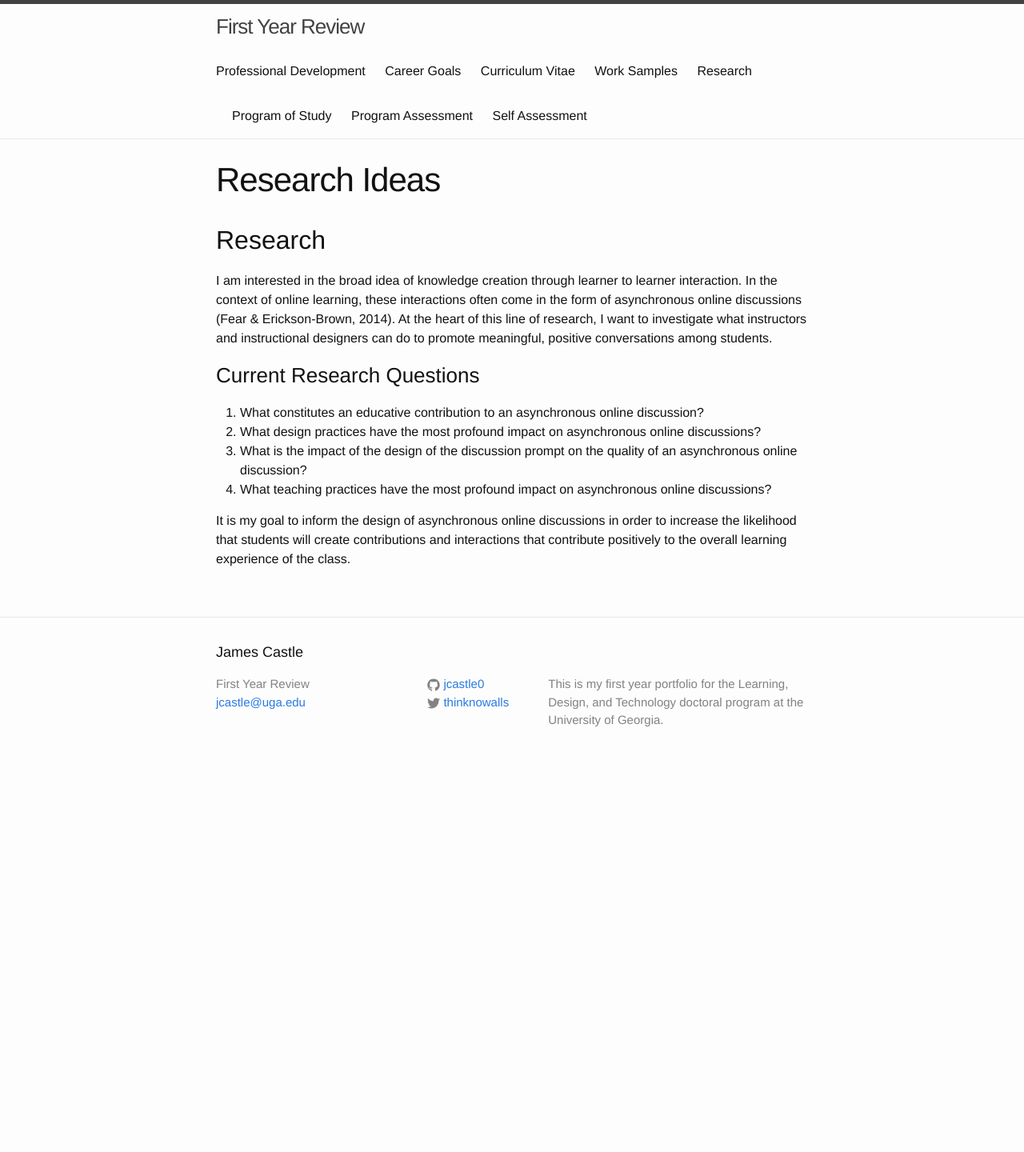
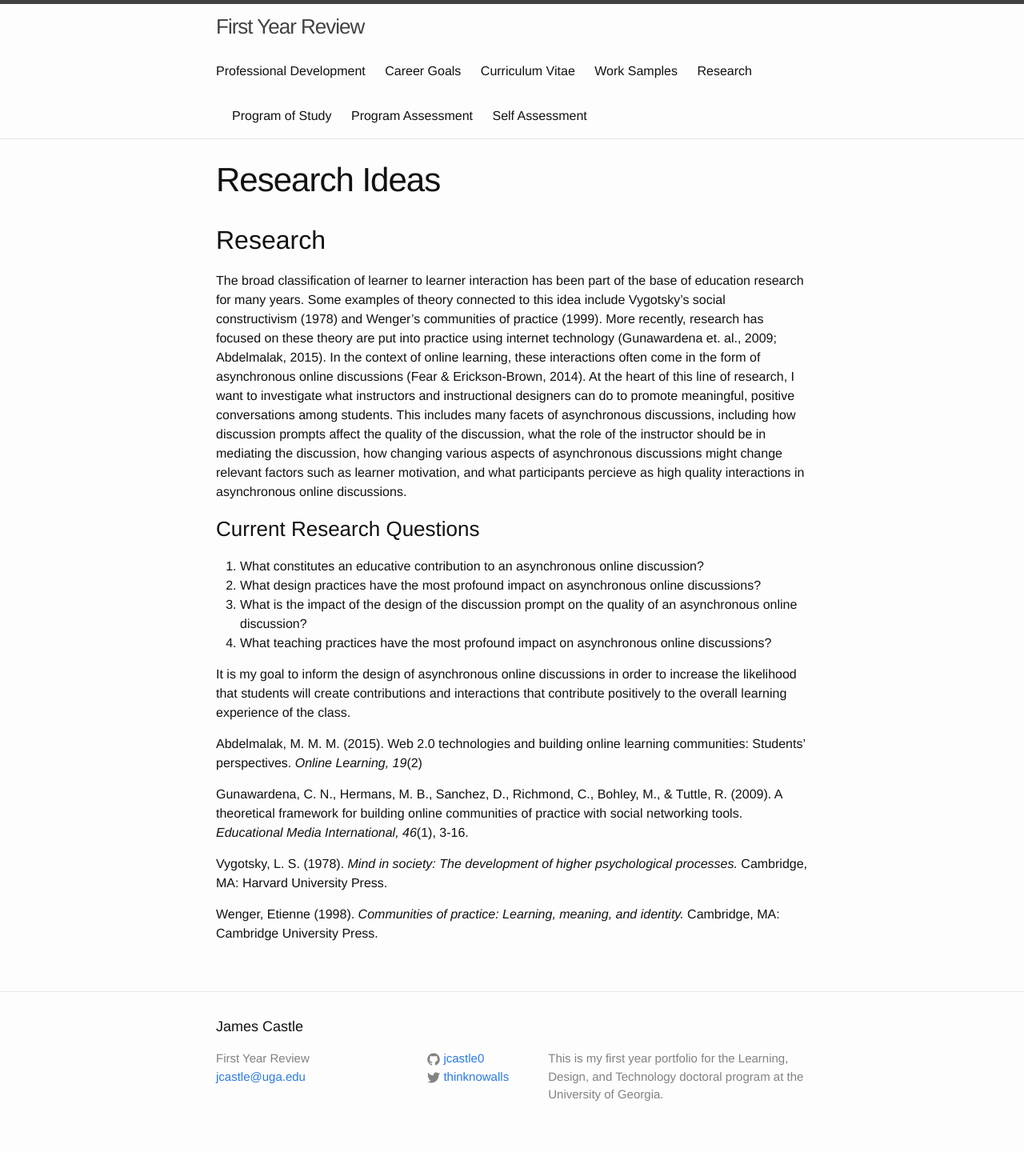
Before and after one commit to jcastle0/ldtportfolio, a Jekyll site: the page built from research.md, in a window 1280 px wide. Shown: the whole page at 80% size. Built offline with Jekyll 4.4.1, drawn with Linux system fonts in a browser that asks for light colours; before the commit the page ends 972 px from its top, so only the background shows below that.

Commit message:
Update research.md

```diff
--- a/research.md
+++ b/research.md
@@ -6,7 +6,7 @@ permalink: /research/
 
 ## Research
 
-I am interested in the broad idea of knowledge creation through learner to learner interaction. In the context of online learning, these interactions often come in the form of asynchronous online discussions (Fear & Erickson-Brown, 2014). At the heart of this line of research, I want to investigate what instructors and instructional designers can do to promote meaningful, positive conversations among students.
+The broad classification of learner to learner interaction has been part of the base of education research for many years. Some examples of theory connected to this idea include Vygotsky's social constructivism (1978) and Wenger's communities of practice (1999). More recently, research has focused on these theory are put into practice using internet technology (Gunawardena et. al., 2009; Abdelmalak, 2015). In the context of online learning, these interactions often come in the form of asynchronous online discussions (Fear & Erickson-Brown, 2014). At the heart of this line of research, I want to investigate what instructors and instructional designers can do to promote meaningful, positive conversations among students. This includes many facets of asynchronous discussions, including how discussion prompts affect the quality of the discussion, what the role of the instructor should be in mediating the discussion, how changing various aspects of asynchronous discussions might change relevant factors such as learner motivation, and what participants percieve as high quality interactions in asynchronous online discussions.
 
 ### Current Research Questions
 
@@ -16,3 +16,12 @@ I am interested in the broad idea of knowledge creation through learner to learn
 4. What teaching practices have the most profound impact on asynchronous online discussions?
 
 It is my goal to inform the design of asynchronous online discussions in order to increase the likelihood that students will create contributions and interactions that contribute positively to the overall learning experience of the class.
+
+
+Abdelmalak, M. M. M. (2015). Web 2.0 technologies and building online learning communities: Students' perspectives. *Online Learning, 19*(2)
+
+Gunawardena, C. N., Hermans, M. B., Sanchez, D., Richmond, C., Bohley, M., & Tuttle, R. (2009). A theoretical framework for building online communities of practice with social networking tools. *Educational Media International, 46*(1), 3-16.
+
+Vygotsky, L. S. (1978). *Mind in society: The development of higher psychological processes.* Cambridge, MA: Harvard University Press.
+
+Wenger, Etienne (1998). *Communities of practice: Learning, meaning, and identity.* Cambridge, MA: Cambridge University Press.
```
